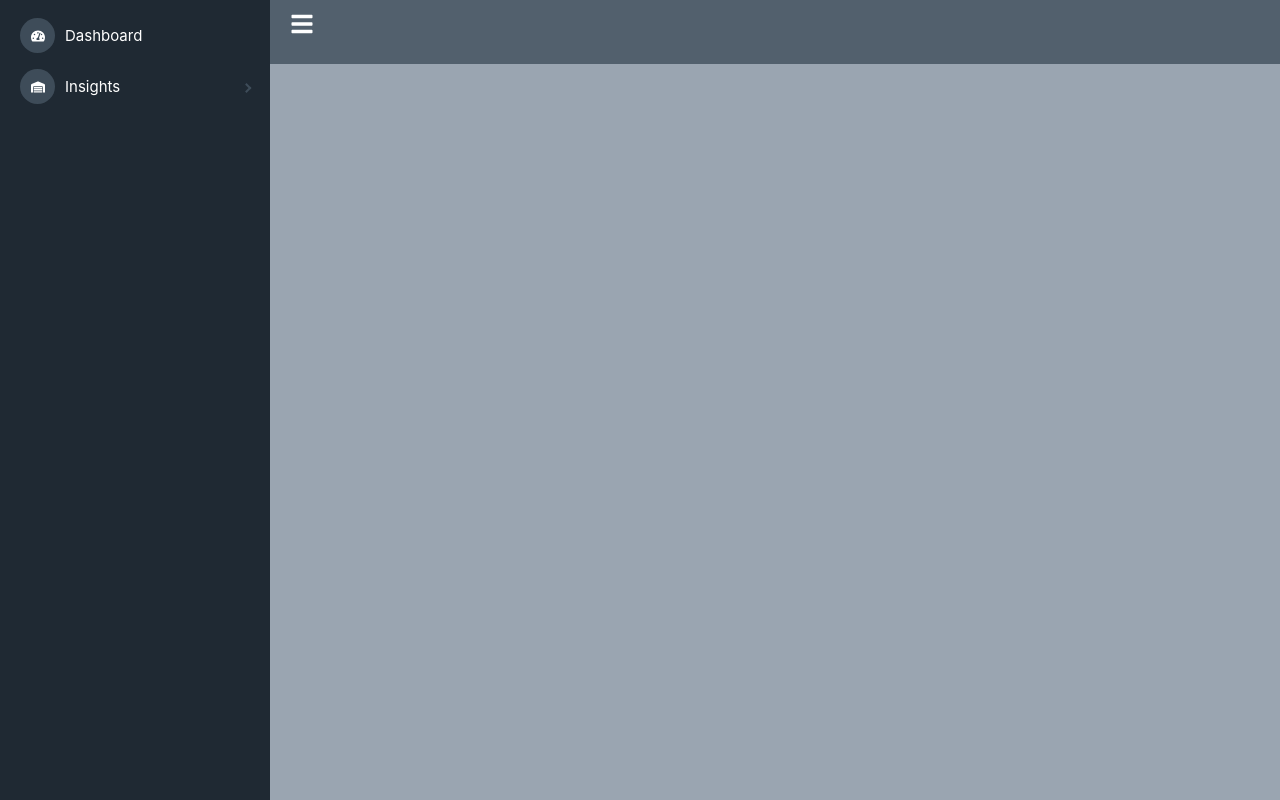
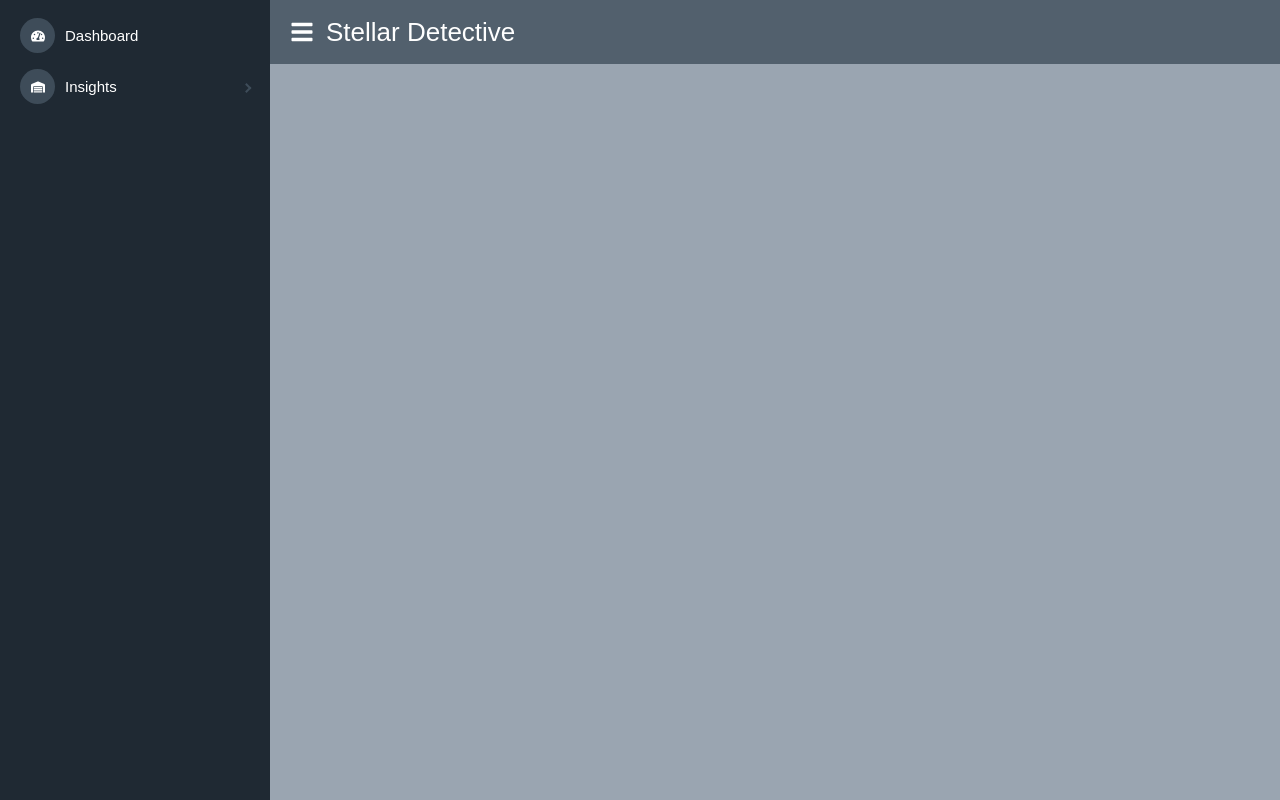
Before and after one commit to HipPea/stellar-detective, a React (Create React App) app in the folder stellar-detective-app/: page / in a window 1280 px wide. Built offline with nearby package versions, Linux system fonts and the light colour scheme.

Commit message:
fighting with right justification for the title

```diff
--- a/stellar-detective-app/src/app/App.scss
+++ b/stellar-detective-app/src/app/App.scss
@@ -1,5 +1,6 @@
 #root {
   height: 100%;
+  font-family: "Dosis", sans-serif;
 }
 
 @import "./styles/style.scss";
--- a/stellar-detective-app/src/app/App.tsx
+++ b/stellar-detective-app/src/app/App.tsx
@@ -2,10 +2,6 @@ import React from 'react';
 import './App.scss';
 import SiteHeader from './site-header/site-header';
 import LeftnavSidebar from './leftnav-sidebar/leftnav-sidebar';
-
-// Sidebar Imports
-import { ProSidebar, Menu, MenuItem, SubMenu } from 'react-pro-sidebar';
-import { FaTachometerAlt, FaWarehouse } from 'react-icons/fa'
 
 function App() {
   return (
--- a/stellar-detective-app/src/app/leftnav-sidebar/leftnav-sidebar.tsx
+++ b/stellar-detective-app/src/app/leftnav-sidebar/leftnav-sidebar.tsx
@@ -1,6 +1,4 @@
-import React from 'react';
 import './leftnav-sidebar.scss';
-import Button from '@material-ui/core/Button';
 import { ProSidebar, Menu, MenuItem, SubMenu } from 'react-pro-sidebar';
 import { FaTachometerAlt, FaWarehouse } from 'react-icons/fa'
 
--- a/stellar-detective-app/src/app/site-header/site-header.scss
+++ b/stellar-detective-app/src/app/site-header/site-header.scss
@@ -12,11 +12,22 @@ $header-hover-background-color: $seven-color;
 
   .header-content {
     display: inline-block;
+    text-align: start;
     vertical-align: middle;
-    text-align: justify;
     width: 100%;
+    margin: 8px;
+
+    .site-title-container {
+      display: inline-block;
+      .site-title {
+        text-align: end;
+        vertical-align: middle;
+      }
+    }
+
     .sidebar-expander {
-      margin-left: 8px;
+      margin: auto;
+      vertical-align: middle;
       height: 48px;
       width: 48px;
       min-width: 0px;
--- a/stellar-detective-app/src/app/site-header/site-header.tsx
+++ b/stellar-detective-app/src/app/site-header/site-header.tsx
@@ -15,6 +15,9 @@ function SiteHeader({className}: SiteHeaderProperties) {
         <div className="header">
           <div className="header-content">
             <Button className="sidebar-expander"><FaBars /></Button >
+            <div className="site-title-container">
+              <label className="site-title">Stellar Detective</label>
+            </div>
           </div>
         </div>
     </header>
```
